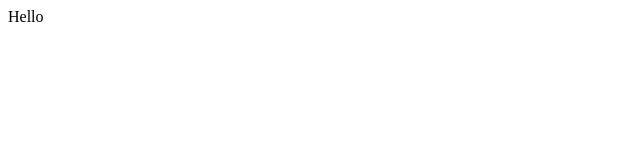
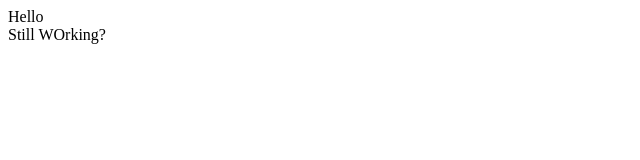
Before and after one commit to Thomas-360/demo-repo, a plain HTML site: page Index.html in a window 1280 px wide. Shown: the whole page, without its empty margins (0-640 px from the left). Drawn offline with Linux system fonts and the light colour scheme.

Commit message:
updated index

```diff
--- a/Index.html
+++ b/Index.html
@@ -1 +1,2 @@
 <div>Hello</div>
+<div>Still WOrking?</div>
```
